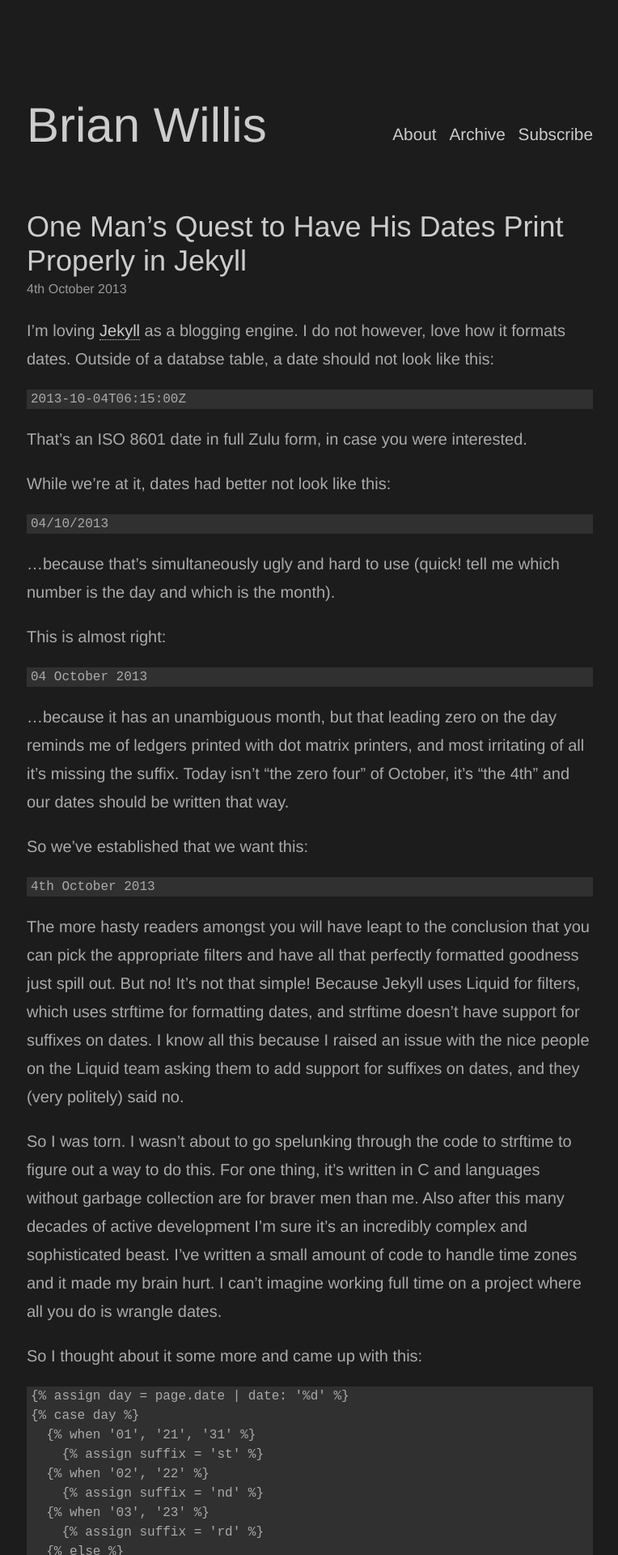
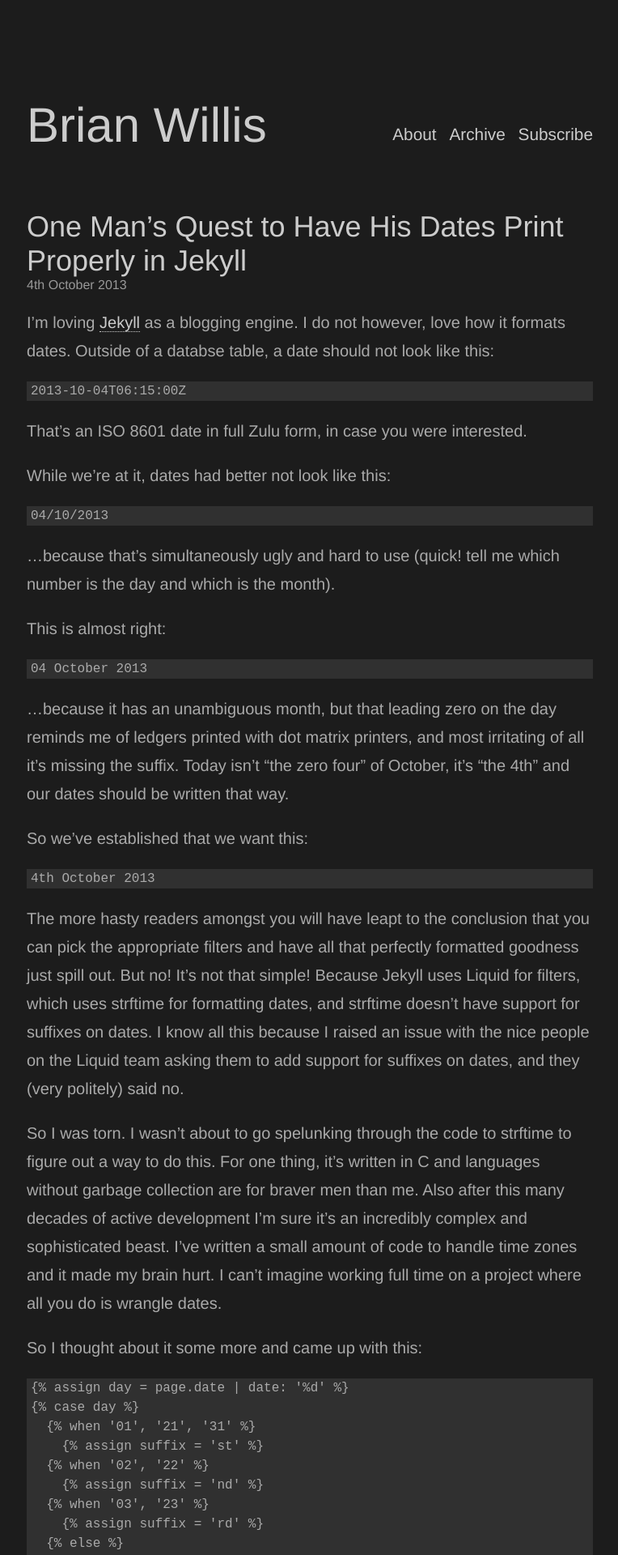
Before and after one commit to brianwillis/brianwillis.github.com, a Jekyll site: the page built from index.html, in a window 1280 px wide. Shown: the top 1920 px of the page at 81% size, without its empty margins (257-1021 px from the left). Built offline with Jekyll 4.4.1, drawn with Linux system fonts in a browser that asks for light colours.

Commit message:
Overhauled the site to use HTML5 semantic markup.

```diff
--- a/_layouts/default.html
+++ b/_layouts/default.html
@@ -36,22 +36,22 @@
 
 <body>
     <div id="container">
-        <div id="header">
+        <header>
             <div id="sitename">
                 <h1><a href="/">Brian Willis</a></h1>
             </div>
-            <div id="menu">
+            <nav>
                 <ul>
                     <li><a href="/about.html" title="About me and the site">About</a></li>
                     <li><a href="/archive.html" title="A list of older posts">Archive</a></li>
                     <li><a href="http://feeds.feedburner.com/brianwillis" title="Subscribe to the feed">Subscribe</a></li>
                 </ul>
-            </div>
-        </div>
+            </nav>
+        </header>
 {{ content }}
-        <div id="footer">
+        <footer>
             <p class="copyright">Copyright &copy; 2011 - 2013 Brian Willis.</p>
-        </div>
+        </footer>
     </div>
 
     <!-- Retina.js -->
--- a/about.html
+++ b/about.html
@@ -2,13 +2,13 @@
 layout: default
 title: About
 ---
-        <div class="postcontent">
+        <div class="metaPageSection">
             <h2>About me</h2>
             <p>I'm Brian Willis. I create software, read books, and write when I can.</p>
             <p>You can find me in a bunch of other places on the web. For commentary, there's <a href="http://alpha.app.net/brianwillis" title="App.net">App.net</a> and <a href="http://twitter.com/brianfromwgtn" title="Twitter">Twitter</a> accounts, and some inflammatory posts on <a href="http://news.ycombinator.com/user?id=brianwillis" title="Hacker News">Hacker News</a>. For coding, there's the awesome <a href="http://github.com/brianwillis" title="Github">GitHub</a> (with which this site is produced) and <a href="http://stackoverflow.com/users/118/brian-willis" title="Stack Overflow">Stack Overflow</a> for when I get stuck.</p>
             <p>If you need to get in touch, I'm available at <a href="mailto:brian@brianwillis.com" title="Send me an email">brian@brianwillis.com</a>.</p>
         </div>
-        <div class="postcontent" style="margin-top: 70px;"> <!-- I debated whether or not to use an inline style here. Context-over-consistency won out. -->
+        <div class="metaPageSection">
             <h2>About this site</h2>
             <p>This site is built using the excellent <a href="http://github.com/mojombo/jekyll">Jekyll</a> blogging engine originally written by <a href="http://tom.preston-werner.com/">Tom Preston-Werner</a>. The whole thing is hosted with <a href="http://pages.github.com/">GitHub Pages</a> (free of charge I might add, which is awfully kind of them).</p> <p>The fonts come from the good people at <a href="http://typekit.com/">TypeKit</a> (and also the bad people at TypeKit). </p> <p>If you look hard enough you might find some <a href="http://jquery.com/">JQuery</a> lying around too.
         </div>
--- a/archive.html
+++ b/archive.html
@@ -2,7 +2,7 @@
 layout: default
 title: Archive
 ---
-        <div class="postcontent">
+        <div class="metaPageSection">
             <h2>Archive</h2>{% for post in site.posts %}
             <p><a href="{{ post.url }}">
             {% assign day = post.date | date: '%d' %}
--- a/index.html
+++ b/index.html
@@ -3,9 +3,9 @@
 title: Brian Willis
 ---
     {% for post in site.posts limit: 5 %}
-    <div class="postcontent">
+    <article>
         <h2><a href="{{ post.url }}" title="{{ post.title | xml_escape }}">{{ post.title }}</a></h2>
-        <p class="byline">
+        <time datetime="{{ page.date | date: '%Y-%m-%d' }}" pubdate>
         {% assign day = post.date | date: '%d' %}
         {% case day %}
             {% when '01', '21', '31' %}
@@ -18,5 +18,5 @@
                 {% assign suffix = 'th' %}
         {% endcase %}
         {{ post.date | date: '%e' }}{{ suffix }}{{ post.date | date: ' %B %Y' }}
-        </p>{{ post.content }}
-    </div>{% endfor %}
+        </time>{{ post.content }}
+    </article>{% endfor %}
--- a/stylesheet.css
+++ b/stylesheet.css
@@ -10,7 +10,7 @@
     margin-right: auto;
 }
 
-#header {
+header {
     position: relative;
     margin-top: 120px;
 }
@@ -21,14 +21,14 @@
     width: 345px;
 }
 
-#menu {
+header nav {
     position: absolute;
     bottom: 11px;
     right: 0px;
     width: 345px;
 }
 
-#footer{
+footer{
     position: relative;
     margin-top: 70px;
     margin-bottom: 70px;
@@ -40,16 +40,21 @@
     max-width: 700px;
 }
 
-.postcontent {
+article {
     margin-top: 70px;
     margin-bottom: 0px;
 }
 
-.postcontent + .postcontent {
+article + article {
     margin-top: 120px;
 }
 
-.byline {
+.metaPageSection {
+    margin-top: 70px;
+    margin-bottom: 0px;
+}
+
+time {
     font-family: Museo-sans, Helvetica, Verdana, Arial, Sans-Serif;
     font-weight: 300;
     font-size: 1em;
@@ -88,7 +93,7 @@
     margin-bottom: 0;
 }
 
-#menu ul {
+nav ul {
     list-style: none;
     font-family: Museo-slab, Helvetica, Verdana, Arial, Sans-Serif;
     font-weight: 300;
@@ -98,11 +103,11 @@
     padding: 0px;
 }
 
-#menu li {
+nav li {
     display: inline-block;
 }
 
-#menu li + li {
+nav li + li {
     padding-left: 10px;
 }
 
@@ -170,7 +175,7 @@
         width: auto;
     }
 
-    #header {
+    header {
         margin-top: 70px;
     }
 
@@ -178,7 +183,7 @@
         width: 100%;
     }
 
-    #menu {
+    nav {
         position: relative;
         margin-top: 20px;
         bottom: 0px;
@@ -191,7 +196,7 @@
         text-align: center;
     }
 
-    #menu ul {
+    nav ul {
         text-align: center;
     }
 
@@ -200,7 +205,7 @@
         text-align: center;
     }
 
-    .byline {
+    nav time {
         text-align: center;
     }
 }
```
Also changed, not shown: _layouts/post.html (+4 -4 lines).
